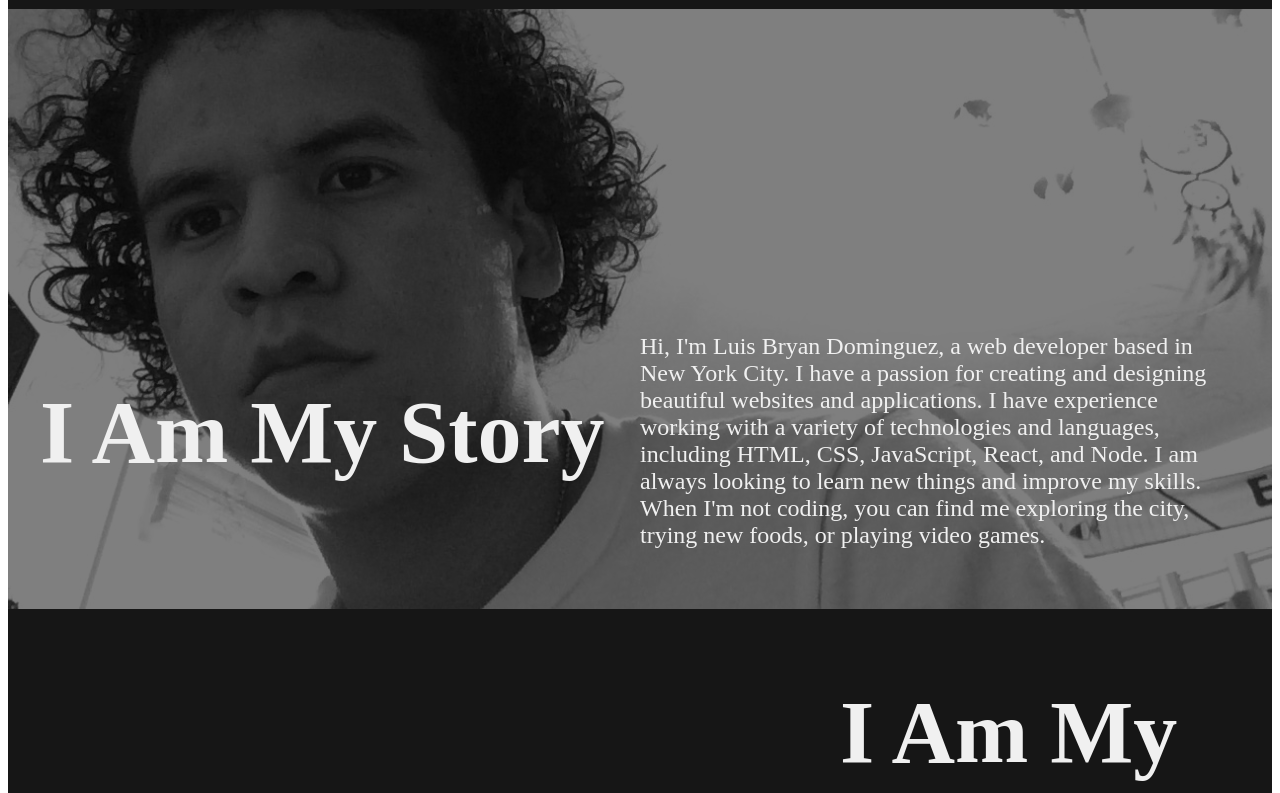
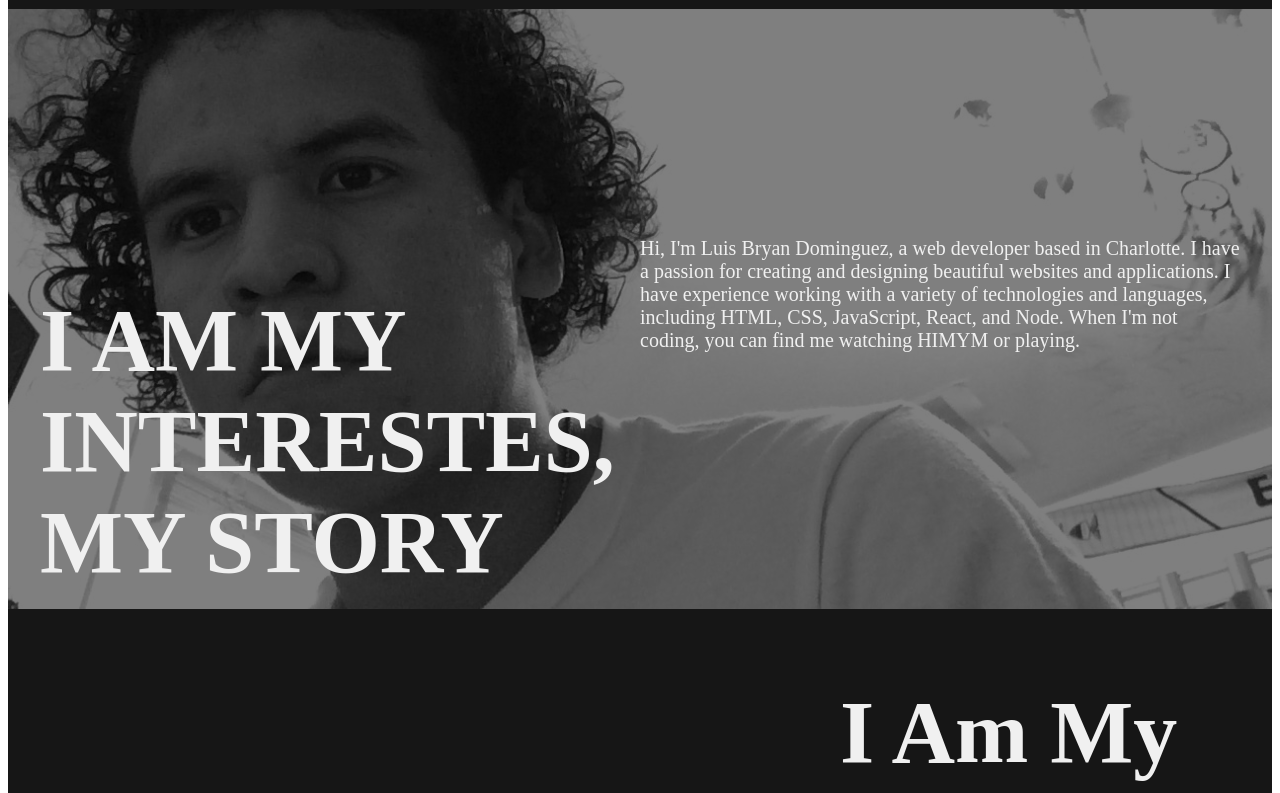
Before and after one commit to luisbryandr/RefresherCourseWork, a plain HTML site: page 13. Capstone Project/index.html in a window 1280 px wide. Shown: the part 629-1422 px from the top of the page. Drawn offline with Linux system fonts and the light colour scheme.

Commit message:
back at it but somehow made it worse,

```diff
--- a/13. Capstone Project/index.html
+++ b/13. Capstone Project/index.html
@@ -48,15 +48,14 @@
         <a href="">Resume Here</a>
       </div>
       <div class="container" id="about">
-        <h2>I Am My Story</h2>
+        <h2>I AM MY INTERESTES, MY STORY
+
+        </h2>
         <p>
-          Hi, I'm Luis Bryan Dominguez, a web developer based in New York City.
+          Hi, I'm Luis Bryan Dominguez, a web developer based in Charlotte.
           I have a passion for creating and designing beautiful websites and
           applications. I have experience working with a variety of technologies
-          and languages, including HTML, CSS, JavaScript, React, and Node. I am
-          always looking to learn new things and improve my skills. When I'm not
-          coding, you can find me exploring the city, trying new foods, or
-          playing video games.
+          and languages, including HTML, CSS, JavaScript, React, and Node. When I'm not coding, you can find me watching HIMYM or playing.
         </p>
       </div>
       <div class="container" id="projects">
--- a/13. Capstone Project/styles.css
+++ b/13. Capstone Project/styles.css
@@ -87,7 +87,7 @@ filter: grayscale(100%); /* Converts the background image to black and white */
 }
 
 #about p {
-    font-size: 1.5rem;
+    font-size: 1.25rem;
     font-weight: 400;
     margin-bottom: 1rem;
     grid-column: 2;
```
